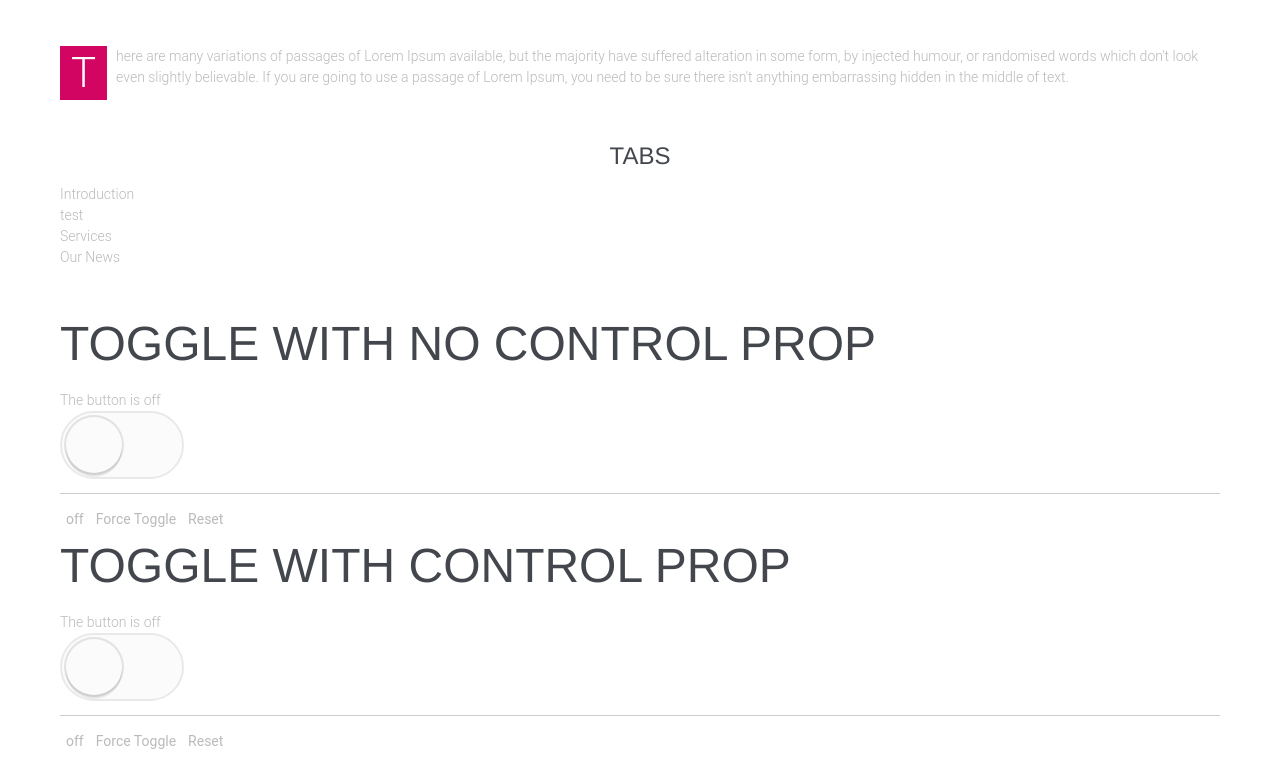
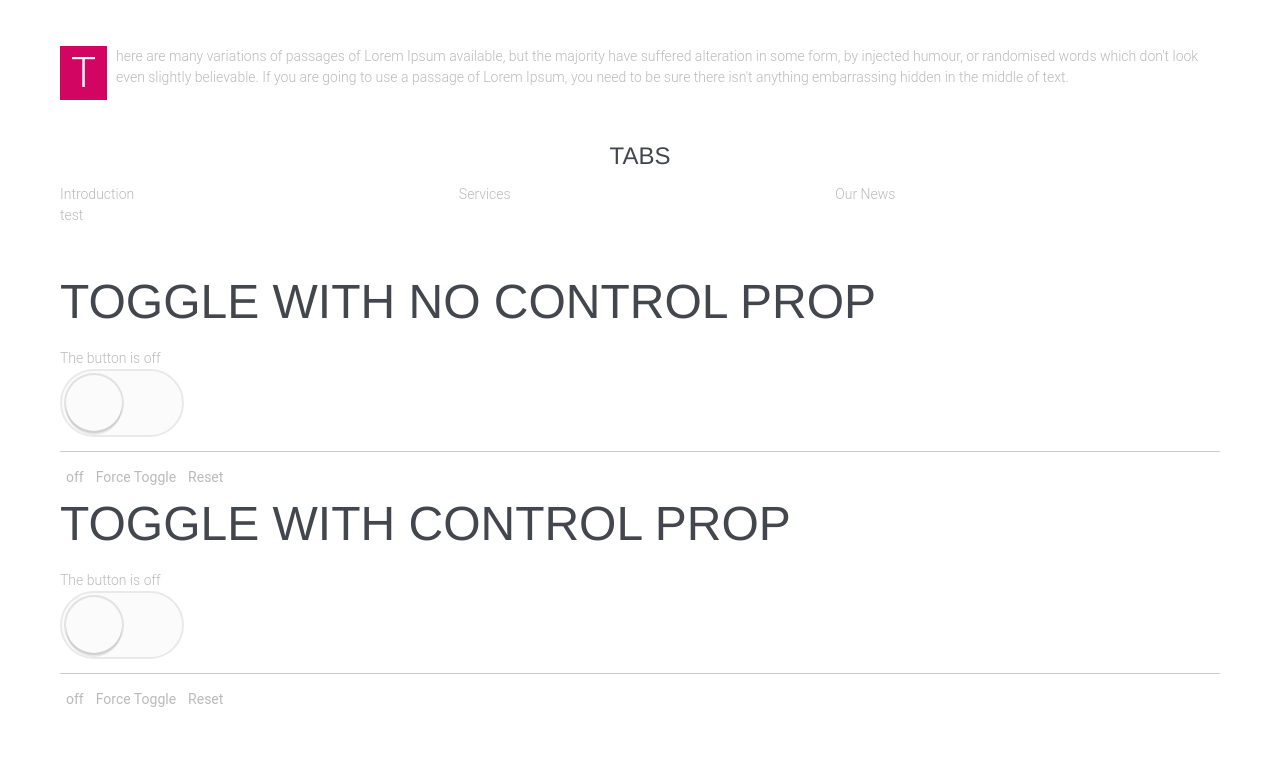
Before and after one commit to Brauxel/mythemes.vanessa, a Next.js app: page /elements in a window 1280 px wide. Shown: the part 1937-2709 px from the top of the page. After the commit the page ends 2667 px from the top, so only its background shows below. Built offline with nearby package versions, Linux system fonts and the light colour scheme; a web font is replaced by a local one.

Commit message:
Styled Components applied to tabs

```diff
--- a/components/atoms/TabContent/index.jsx
+++ b/components/atoms/TabContent/index.jsx
@@ -1,6 +1,7 @@
 import React, { Component } from "react";
 import PropTypes from "prop-types";
 import TabContext from "../../contexts/TabContext";
+import TabContentComp from "./styles";
 
 class TabContent extends Component {
 	render() {
@@ -8,7 +9,9 @@ class TabContent extends Component {
 			<TabContext.Consumer>
 				{({ currentActive }) =>
 					currentActive.toString() === this.props.id ? (
-						<div className="tab-content">{this.props.children}</div>
+						<TabContentComp className="tab-content">
+							{this.props.children}
+						</TabContentComp>
 					) : (
 						""
 					)
--- /dev/null
+++ b/components/atoms/TabContent/styles.jsx
@@ -0,0 +1,9 @@
+import styled from "styled-components";
+
+const styles = styled.div`
+	order: 99;
+	flex-basis: 100%;
+	flex-grow: 1;
+`;
+
+export default styles;
--- a/components/atoms/TabHeader/index.jsx
+++ b/components/atoms/TabHeader/index.jsx
@@ -1,6 +1,7 @@
 import { Component } from "react";
 import PropTypes from "prop-types";
 import TabContext from "../../contexts/TabContext";
+import TabHeaderComp from "./styles";
 
 class TabHeader extends Component {
 	toggle = () => {
@@ -13,7 +14,7 @@ class TabHeader extends Component {
 		return (
 			<TabContext.Consumer>
 				{({ currentActive, toggle }) => (
-					<div
+					<TabHeaderComp
 						className={
 							currentActive.toString() === id
 								? "tab-header active"
@@ -26,7 +27,7 @@ class TabHeader extends Component {
 						}
 					>
 						{this.props.children}
-					</div>
+					</TabHeaderComp>
 				)}
 			</TabContext.Consumer>
 		);
--- /dev/null
+++ b/components/atoms/TabHeader/styles.jsx
@@ -0,0 +1,7 @@
+import styled from "styled-components";
+
+const styles = styled.div`
+	flex-grow: 1;
+`;
+
+export default styles;
--- a/components/molecules/Tabs/index.jsx
+++ b/components/molecules/Tabs/index.jsx
@@ -1,12 +1,17 @@
 import React, { Component } from "react";
 import PropTypes from "prop-types";
 import TabContext from "../../contexts/TabContext";
+import TabsComponent from "./styles";
 
 class Tabs extends Component {
 	static defaultProps = {
 		stateReducer: (state, changes) => changes,
 		onStateChange: () => {}
 	};
+
+	componentDidUpdate(prevProps, prevState) {
+		console.log("Tabs component did update");
+	}
 
 	// let's add a function that can determine whether
 	// the a prop is controlled. Call it `isControlled`.
@@ -36,8 +41,6 @@ class Tabs extends Component {
 
 		this.setState(
 			state => {
-				console.log("set state in Tabs");
-
 				// Lets filter out the controlled props
 				let combinedState = this.getState(state);
 
@@ -73,6 +76,10 @@ class Tabs extends Component {
 					{}
 				);
 
+				// We don't change the state of the current component if the currentActive tab does not change
+				if (nonControlledChanges.currentActive === combinedState.currentActive)
+					return null;
+
 				// And we only return the non controlled values to set the state contolled by this component alone
 				// If the nonControlledChanges object is empty, we return NULL as it prevents a re-render
 				return Object.keys(nonControlledChanges || {}).length
@@ -99,8 +106,8 @@ class Tabs extends Component {
 	// Lets define and initial state that can be used to initiate the reset the system, this makes large initial states easy to control in one place.
 	initialState = {
 		currentActive: "1",
-		toggle: this.toggle,
-		getTogglerProps: this.getTogglerProps
+		toggle: this.toggle
+		//getTogglerProps: this.getTogglerProps
 	};
 
 	/*
@@ -112,8 +119,8 @@ class Tabs extends Component {
 	getStateAndHelpers() {
 		return {
 			currentActive: this.getState().currentActive,
-			toggle: this.toggle,
-			getTogglerProps: this.getTogglerProps
+			toggle: this.toggle
+			//getTogglerProps: this.getTogglerProps
 		};
 	}
 
@@ -121,7 +128,11 @@ class Tabs extends Component {
 		const { children } = this.props;
 		const ui = typeof children === "function" ? children(this.state) : children;
 
-		return <TabContext.Provider value={this.state}>{ui}</TabContext.Provider>;
+		return (
+			<TabContext.Provider value={this.state}>
+				<TabsComponent>{ui}</TabsComponent>
+			</TabContext.Provider>
+		);
 	}
 }
 
--- /dev/null
+++ b/components/molecules/Tabs/styles.jsx
@@ -0,0 +1,8 @@
+import styled from "styled-components";
+
+const styles = styled.div`
+	display: flex;
+	flex-wrap: wrap;
+`;
+
+export default styles;
```
